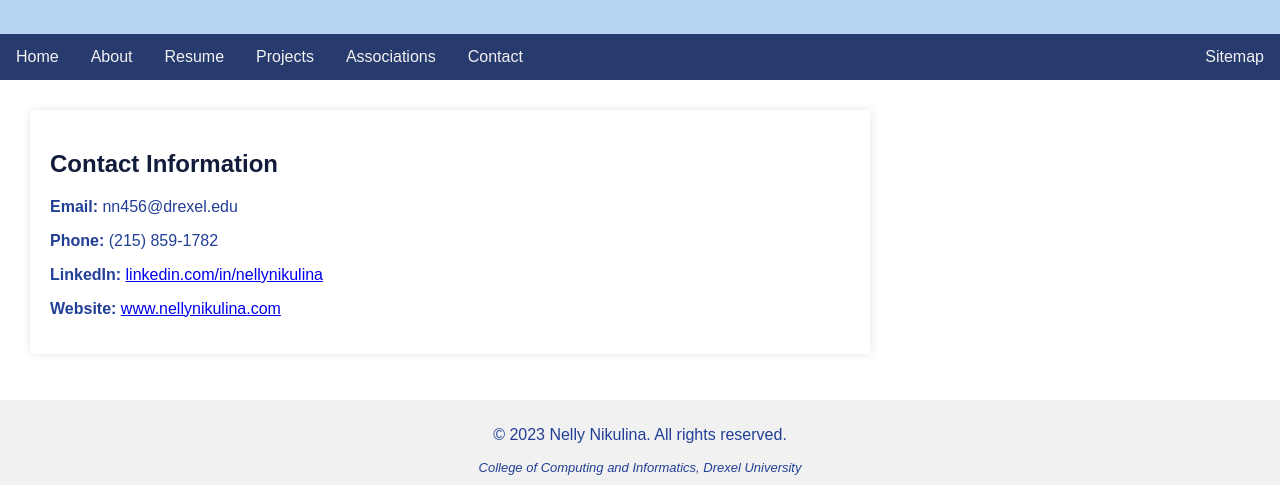
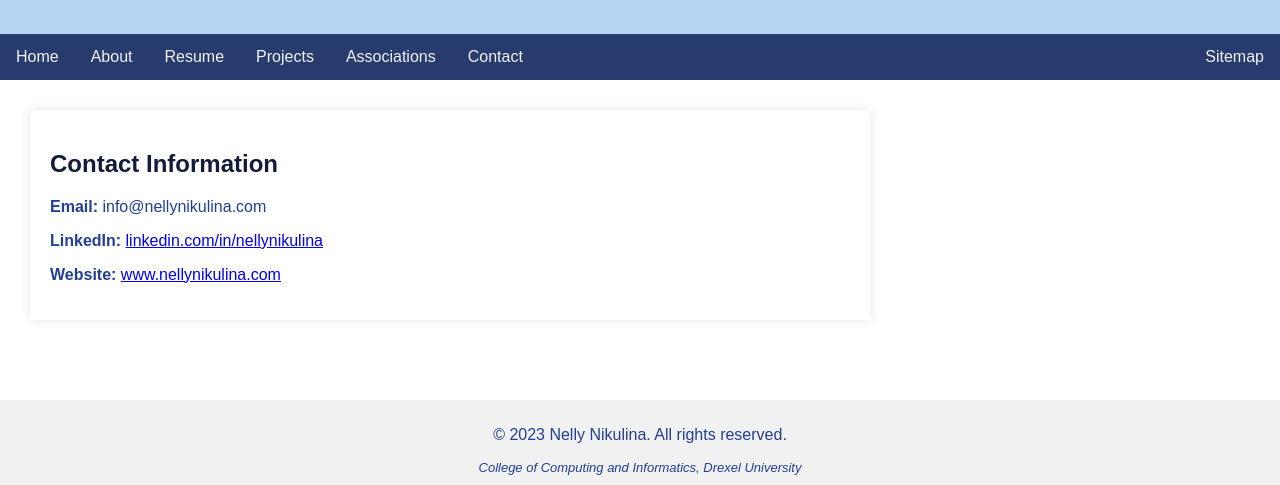
Before and after one commit to nellyn07/my_portfolio, a plain HTML site: page contact.html in a window 1280 px wide. Shown: the part 120-605 px from the top of the page. Drawn offline with Linux system fonts and the light colour scheme.

Commit message:
Update contact.html

```diff
--- a/contact.html
+++ b/contact.html
@@ -24,8 +24,7 @@
     <div class="content">
     <section>
         <h2>Contact Information</h2>
-        <p><b>Email:</b> nn456@drexel.edu</p>
-        <p><b>Phone:</b> (215) 859-1782</p>
+        <p><b>Email:</b> info@nellynikulina.com</p>
         <p><b>LinkedIn:</b> <a href="https://www.linkedin.com/in/nellynikulina">linkedin.com/in/nellynikulina</a></p>
         <p><b>Website:</b> <a href="https://www.nellynikulina.com">www.nellynikulina.com </a></p>
     </section>
```
